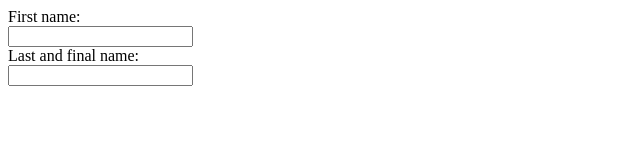
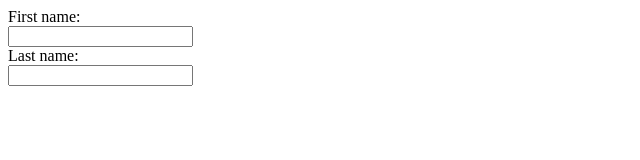
Before and after one commit to sshrivastav01828-byte/learning-git, a plain HTML site: page index.html in a window 1280 px wide. Shown: the full height of the page, 0-640 px from the left. Drawn offline with Linux system fonts and the light colour scheme.

Commit message:
Update index.html

```diff
--- a/index.html
+++ b/index.html
@@ -1,6 +1,6 @@
 <form>
   <label for="fname">First name:</label><br>
   <input type="text" id="fname" name="fname"><br>
-  <label for="lname">Last and final name:</label><br>
+  <label for="lname">Last name:</label><br>
   <input type="text" id="lname" name="lname">
 </form>
```
